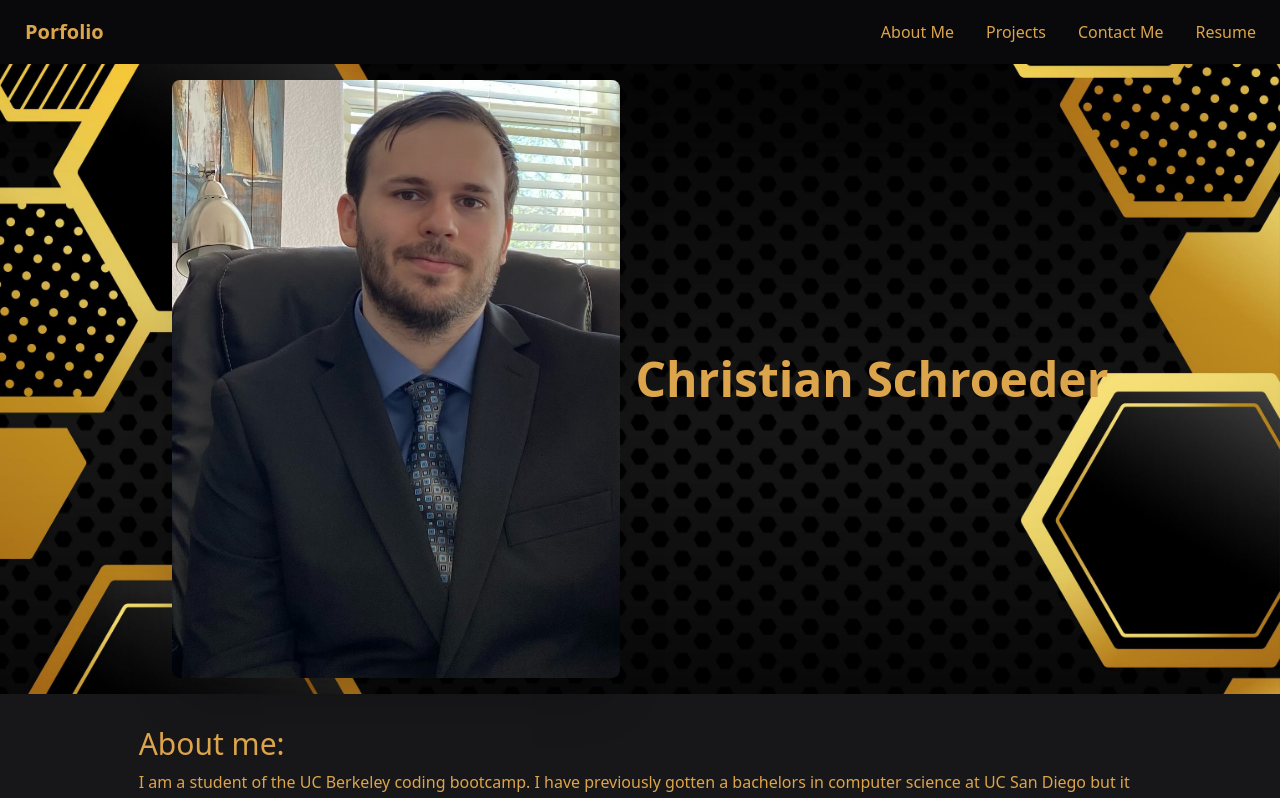
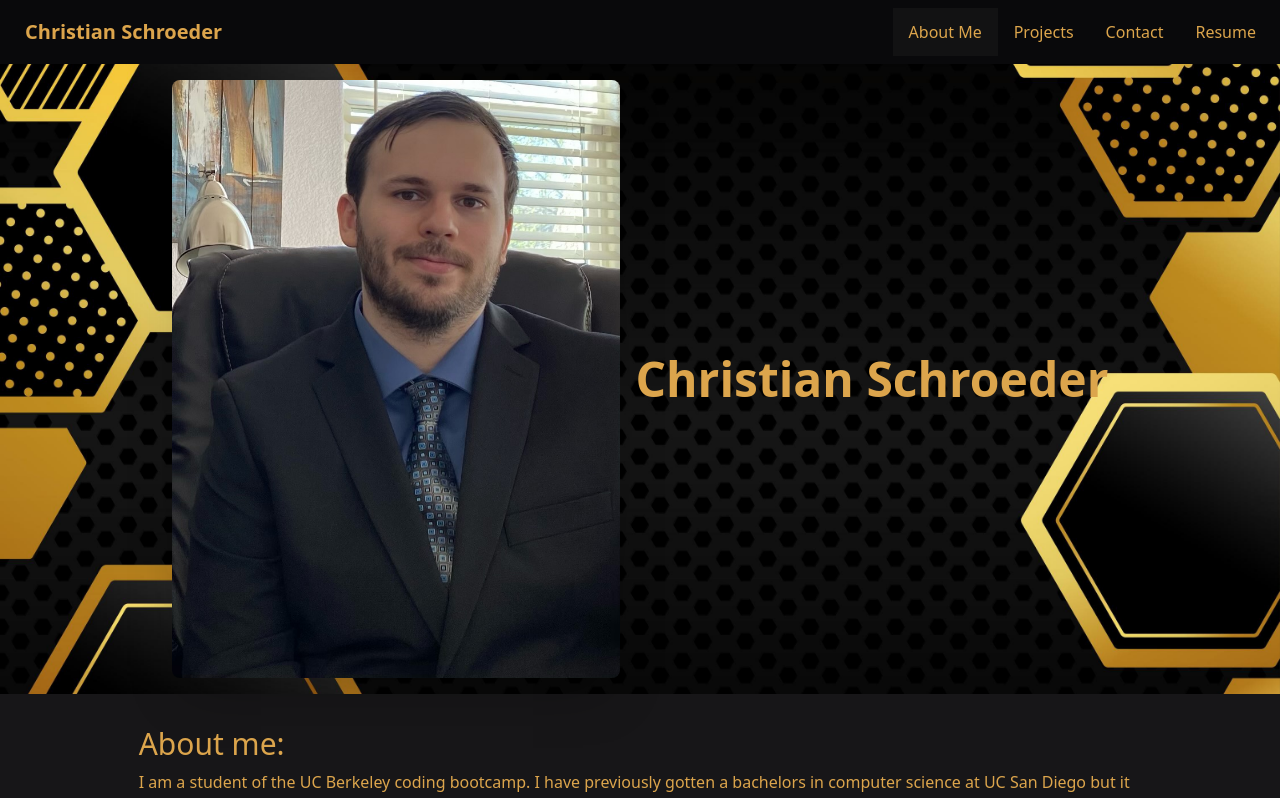
Before and after one commit to cmwschroeder/react-portfolio, a React (Create React App) app: page / in a window 1280 px wide. Shown: the top 798 px of the page. Built offline with nearby package versions, Linux system fonts and the light colour scheme.

Commit message:
changed navbar to be more in line with acceptance criteria

```diff
--- a/src/components/NavBar.js
+++ b/src/components/NavBar.js
@@ -1,6 +1,6 @@
 import React from 'react';
 
-function NavBar({ handlePageChange }) {
+function NavBar({ currentPage, handlePageChange }) {
     return (
         <div className="navbar bg-base-100">
             <div className="navbar-start">
@@ -11,19 +11,19 @@ function NavBar({ handlePageChange }) {
                         </svg>
                     </label>
                     <ul tabIndex="0" className="menu menu-compact dropdown-content mt-3 p-2 shadow bg-base-100 rounded-box w-52">
-                        <li><a href="#about" onClick={() => handlePageChange('About')}>About Me</a></li>
-                        <li><a href="#projects" onClick={() => handlePageChange('Projects')}>Projects</a></li>
-                        <li><a href="#contact" onClick={() => handlePageChange('Contact')}>Contact Me</a></li>
+                        <li><a href="#about" onClick={() => handlePageChange('About')} className={currentPage === 'About' ? 'btn-active' : ''}>About Me</a></li>
+                        <li><a href="#projects" onClick={() => handlePageChange('Projects')} className={currentPage === 'Projects' ? 'btn-active' : ''}>Projects</a></li>
+                        <li><a href="#contact" onClick={() => handlePageChange('Contact')} className={currentPage === 'Contact' ? 'btn-active' : ''}>Contact Me</a></li>
                         <li><a href="/resume.pdf" target="_blank">Resume</a></li>
                     </ul>
                 </div>
-                <a href="#home" onClick={() => handlePageChange('About')} className="btn btn-ghost normal-case text-xl">Porfolio</a>
+                <a href="#home" onClick={() => handlePageChange('About')} className="btn btn-ghost normal-case text-xl">Christian Schroeder</a>
             </div>
             <div className="navbar-end hidden lg:flex">
                 <ul className="menu menu-horizontal p-0">
-                    <li><a href="#about" onClick={() => handlePageChange('About')}>About Me</a></li>
-                    <li><a href="#projects" onClick={() => handlePageChange('Projects')}>Projects</a></li>
-                    <li><a href="#contact" onClick={() => handlePageChange('Contact')}>Contact Me</a></li>
+                    <li><a href="#about" onClick={() => handlePageChange('About')} className={currentPage === 'About' ? 'btn-active' : ''}>About Me</a></li>
+                    <li><a href="#projects" onClick={() => handlePageChange('Projects')} className={currentPage === 'Projects' ? 'btn-active' : ''}>Projects</a></li>
+                    <li><a href="#contact" onClick={() => handlePageChange('Contact')} className={currentPage === 'Contact' ? 'btn-active' : ''}>Contact</a></li>
                     <li><a href="/resume.pdf" target="_blank">Resume</a></li>
                 </ul>
             </div>
--- a/src/components/Porfolio.js
+++ b/src/components/Porfolio.js
@@ -22,7 +22,7 @@ function Portfolio() {
 
   return (
     <div>
-      <NavBar handlePageChange={handlePageChange} />
+      <NavBar currentPage={currentPage} handlePageChange={handlePageChange} />
       <Hero />
       {renderPage()}
       <Footer />
```
